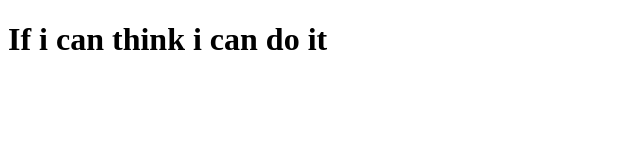
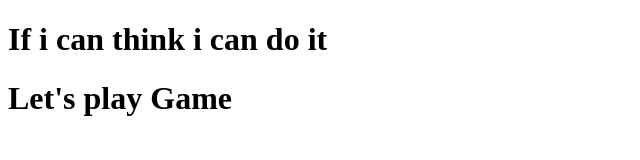
Before and after one commit to Muhammad-Usama-1/Again_Remoting, a plain HTML site: page index.html in a window 1280 px wide. Shown: the whole page, without its empty margins (0-640 px from the left). Drawn offline with Linux system fonts and the light colour scheme.

Commit message:
new heading

```diff
--- a/index.html
+++ b/index.html
@@ -7,5 +7,6 @@
 </head>
 <body>
     <h1>If i can think i can do it</h1>
+    <h1>Let's play Game</h1>
 </body>
 </html>
```
